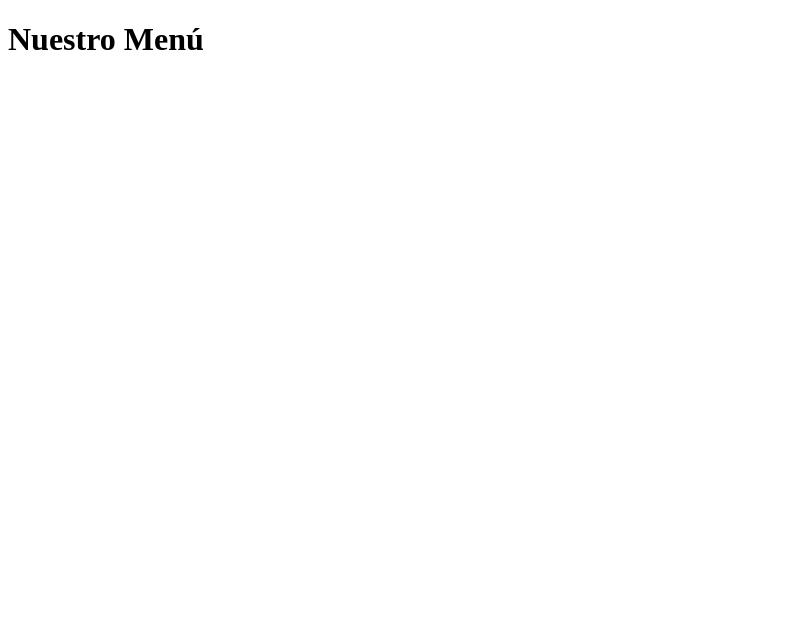
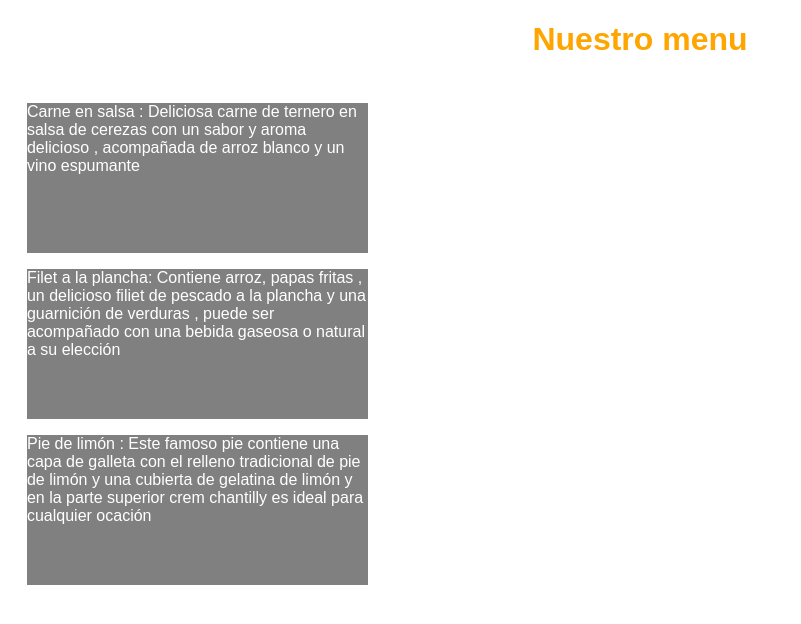
Before and after one commit to Nathalie10/Coursera-test, a plain HTML site: page site/index.html in a window 1280 px wide. Shown: the whole page, without its empty margins (0-801 px from the left). Drawn offline with Linux system fonts and the light colour scheme.

Commit message:
Modificacion.

```diff
--- a/site/index.html
+++ b/site/index.html
@@ -1,9 +1,96 @@
 <!DOCTYPE html>
 <html>
 <head>
-	<title>Nuestro Menú</title>
+<meta charset="utf-8">
+<meta name="viewport" content="width=device-width, initial-scale=1">
+<title>Mi primera pagina</title>
+<style>
+
+
+* {
+  box-sizing: border-box;
+}
+h1 {
+  margin-bottom: 45px;
+}
+
+p {
+  border: 1px black;
+  background-color:  #808080;
+  width: 90%;
+  height: 150px;
+  margin-right: auto;
+  margin-left:auto; ;
+  font-family: ARIAL;
+  color:WHITE ;
+
+}
+
+
+.row {
+  width: 100%;
+}
+@media (min-width: 1200px) {
+  .col-lg-1,.col-md-2,.col-md-3 {
+    float: left;
+    border: 1px solid black;
+  }
+  .col-lg-1 {
+    width: 8.33%;
+  }
+  .col-lg-2 {
+    width:16.66%;
+  }
+  .col-lg-3 {
+    width: 30%;
+
+  }
+}
+
+h1 {
+
+  color: ORANGE;
+  text-align: center;
+  font-family: ARIAL;
+
+}
+
+
+
+@media (min-width: 992px) and (max-width: 1199px) {
+  .col-md-1, .col-md-2, .col-md-3 {
+    float: left;
+    border: 1px solid black;
+  }
+  .col-md-1 {
+    width: 8.33%;
+  }
+  .col-md-2 {
+    width: 16.66%;
+  }
+  .col-md-3 {
+    width: 30%;
+  }
+
+
+}
+
+</style>
 </head>
 <body>
-<h1>Nuestro Menú</h1>
+ <h1>Nuestro menu </h1>
+
+
+
+<div class="row">
+
+
+  <div class= "col-lg-3 col-md-6 "><p>Carne en salsa : Deliciosa carne de ternero  en salsa de cerezas con un sabor y aroma delicioso , acompañada de arroz blanco y un vino espumante</p></div>
+
+  <div class="col-lg-3 col-md-6"><p>Filet a la plancha: Contiene arroz, papas fritas , un delicioso filiet de pescado a la plancha y una guarnición de verduras , puede ser acompañado con una bebida gaseosa o natural a su elección </p></div>
+
+  <div class="col-lg-3 col-md-6"><p> Pie de limón : Este famoso pie contiene una capa de galleta con el relleno tradicional de pie de limón y una cubierta de gelatina de limón y en la parte superior crem chantilly es ideal para cualquier ocación  </p></div>
+
+
 </body>
 </html>
```
